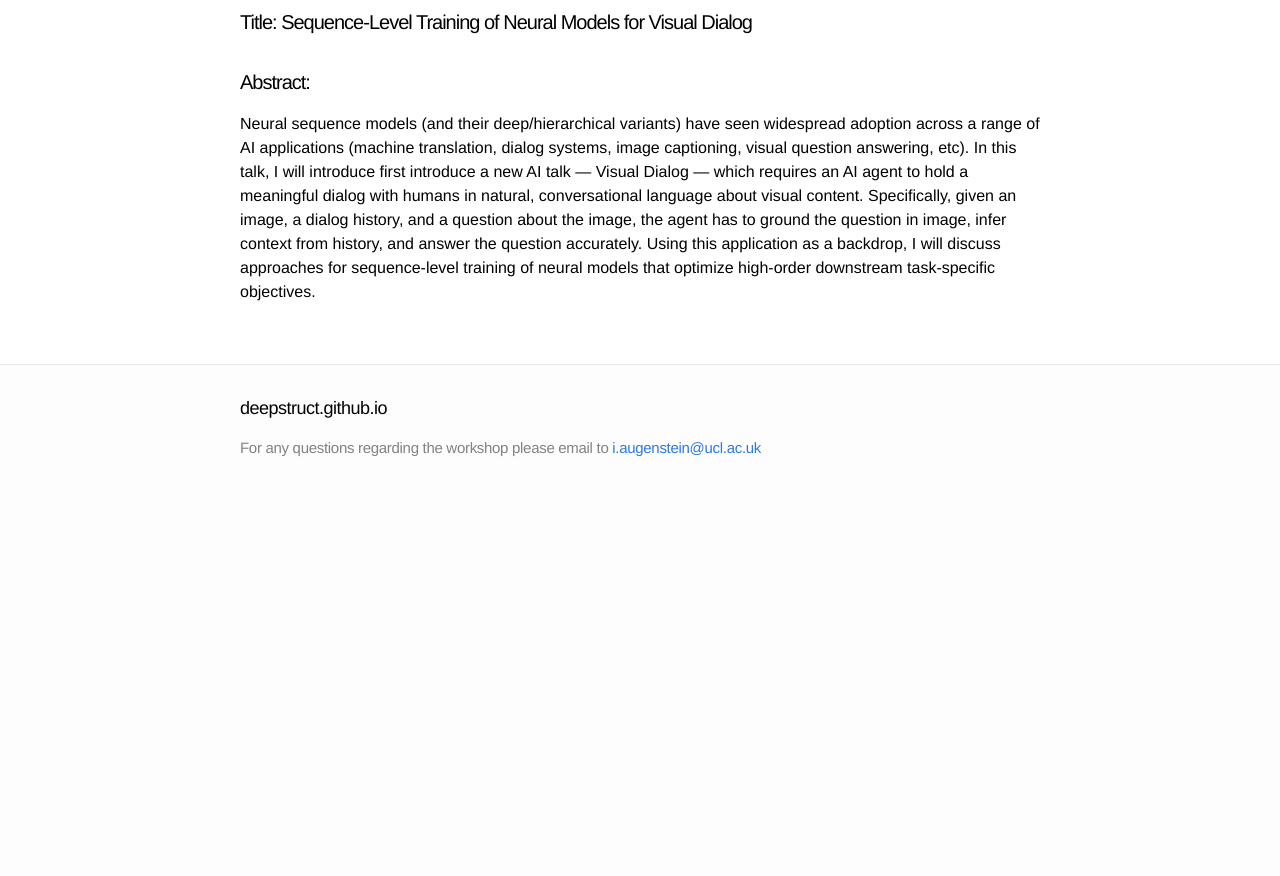
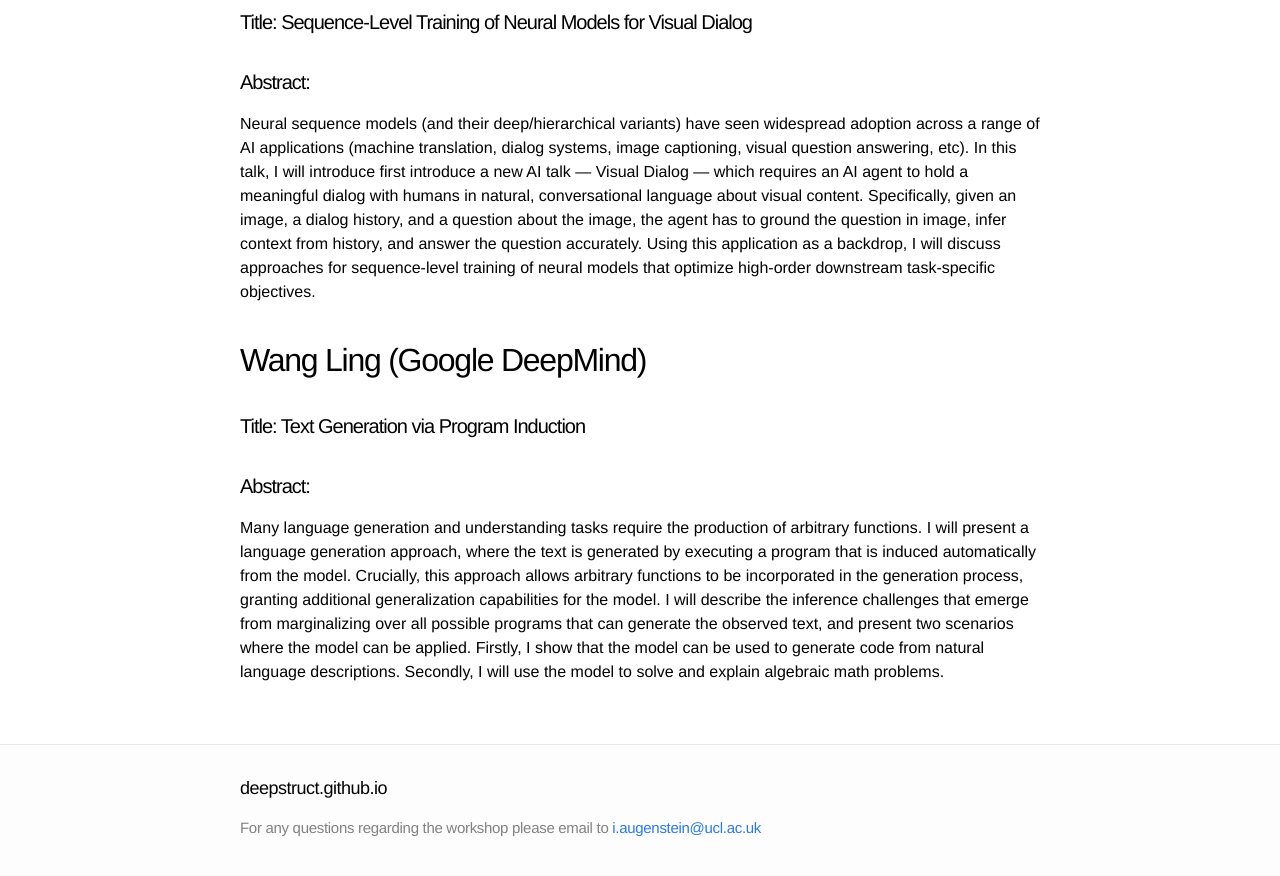
Before and after one commit to deepstruct/deepstruct.github.io, a Jekyll site: the page built from ICML17/6_speakers.md, in a window 1280 px wide and 900 px high, scrolled down 1778 px. Shown: the top 876 px of the window. Built offline with Jekyll 4.4.1, drawn with Linux system fonts in a browser that asks for light colours; before the commit the page ends 2298 px from its top, so only the background shows below that.

Commit message:
Update 6_speakers.md

```diff
--- a/ICML17/6_speakers.md
+++ b/ICML17/6_speakers.md
@@ -52,3 +52,11 @@ I will describe how we address these challenges and design efficient algorithms
 
 Neural sequence models (and their deep/hierarchical variants) have seen widespread adoption across a range of AI applications (machine translation, dialog systems, image captioning, visual question answering, etc). In this talk, I will introduce first introduce a new AI talk — Visual Dialog — which requires an AI agent to hold a meaningful dialog with humans in natural, conversational language about visual content. Specifically, given an image, a dialog history, and a question about the image, the agent has to ground the question in image, infer context from history, and answer the question accurately.
 Using this application as a backdrop, I will discuss approaches for sequence-level training of neural models that optimize high-order downstream task-specific objectives.
+
+
+## Wang Ling (Google DeepMind)
+#### Title: Text Generation via Program Induction
+
+#### Abstract:
+
+Many language generation and understanding tasks require the production of arbitrary functions. I will present a language generation approach, where the text is generated by executing a program that is induced automatically from the model. Crucially, this approach allows arbitrary functions to be incorporated in the generation process, granting additional generalization capabilities for the model. I will describe the inference challenges that emerge from marginalizing over all possible programs that can generate the observed text, and present two scenarios where the model can be applied. Firstly, I show that the model can be used to generate code from natural language descriptions. Secondly, I will use the model to solve and explain algebraic math problems.
```
